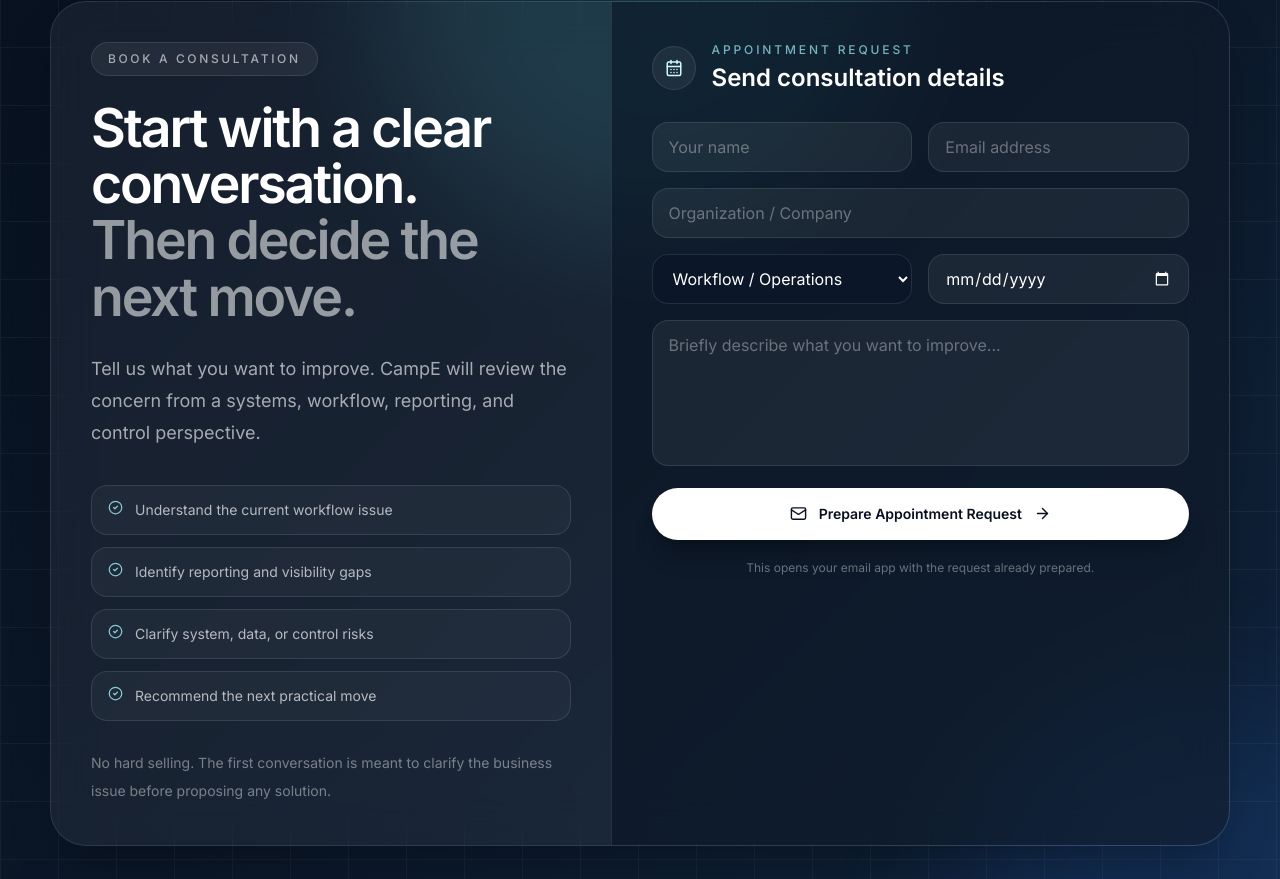
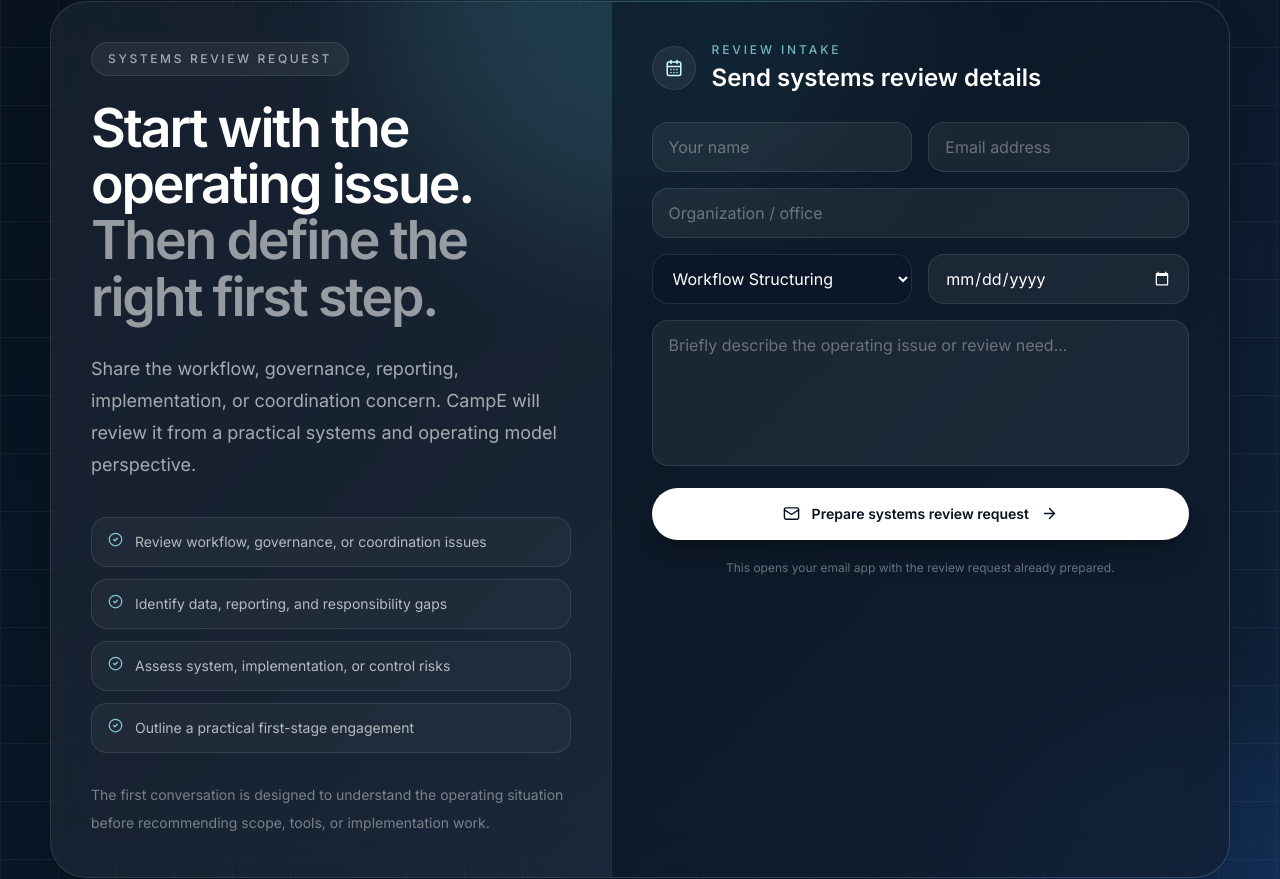
Before and after one commit to Otmzzz/campe-website-, a React (Vite) app: page / in a window 1280 px wide. Shown: the part 9688-10567 px from the top of the page. Built offline with nearby package versions, Linux system fonts and the light colour scheme.

Commit message:
Polish CampE systems review request section

```diff
--- a/src/app/components/FinalCTA.tsx
+++ b/src/app/components/FinalCTA.tsx
@@ -7,25 +7,25 @@ export function FinalCTA() {
     name: '',
     email: '',
     organization: '',
-    concern: 'Workflow / Operations',
+    concern: 'Workflow Structuring',
     preferredDate: '',
     message: '',
   });
 
   const points = [
-    'Understand the current workflow issue',
-    'Identify reporting and visibility gaps',
-    'Clarify system, data, or control risks',
-    'Recommend the next practical move',
+    'Review workflow, governance, or coordination issues',
+    'Identify data, reporting, and responsibility gaps',
+    'Assess system, implementation, or control risks',
+    'Outline a practical first-stage engagement',
   ];
 
   const concerns = [
-    'Workflow / Operations',
-    'Dashboards / Reporting',
-    'AI Workflow Design',
-    'Cloud / Systems Readiness',
-    'Cybersecurity / Controls',
-    'General Consultation',
+    'Workflow Structuring',
+    'Governance / Control Systems',
+    'Data Visibility / Reporting',
+    'Implementation Planning',
+    'Emergency / Field Coordination',
+    'General Systems Review',
   ];
 
   const handleChange = (
@@ -37,17 +37,17 @@ export function FinalCTA() {
   const handleSubmit = (e: React.FormEvent) => {
     e.preventDefault();
 
-    const subject = encodeURIComponent('CampE Clarity Consultation Request');
+    const subject = encodeURIComponent('CampE Systems Review Request');
 
     const body = encodeURIComponent(
       `Hello CampE Technologies,
 
-I would like to request a clarity consultation.
+I would like to request an initial systems review.
 
 Name: ${form.name}
 Email: ${form.email}
 Organization: ${form.organization}
-Concern Type: ${form.concern}
+Review Area: ${form.concern}
 Preferred Date: ${form.preferredDate}
 
 Message:
@@ -80,20 +80,21 @@ Thank you.`
             <div className="p-6 sm:p-8 lg:p-10">
               <div className="mb-6 inline-flex items-center rounded-full border border-white/10 bg-white/[0.06] px-4 py-2">
                 <span className="text-xs font-medium uppercase tracking-[0.22em] text-white/60">
-                  Book a Consultation
+                  Systems Review Request
                 </span>
               </div>
 
               <h2 className="max-w-xl text-4xl font-semibold tracking-[-0.04em] text-white sm:text-5xl lg:text-[3.35rem] lg:leading-[1.05]">
-                Start with a clear conversation.
+                Start with the operating issue.
                 <span className="block text-white/55">
-                  Then decide the next move.
+                  Then define the right first step.
                 </span>
               </h2>
 
               <p className="mt-7 max-w-xl text-base leading-8 text-white/62 sm:text-lg">
-                Tell us what you want to improve. CampE will review the concern
-                from a systems, workflow, reporting, and control perspective.
+                Share the workflow, governance, reporting, implementation, or
+                coordination concern. CampE will review it from a practical
+                systems and operating model perspective.
               </p>
 
               <div className="mt-9 space-y-3">
@@ -109,8 +110,8 @@ Thank you.`
               </div>
 
               <p className="mt-7 text-sm leading-7 text-white/42">
-                No hard selling. The first conversation is meant to clarify the
-                business issue before proposing any solution.
+                The first conversation is designed to understand the operating
+                situation before recommending scope, tools, or implementation work.
               </p>
             </div>
 
@@ -123,10 +124,10 @@ Thank you.`
 
                 <div>
                   <p className="text-xs font-medium uppercase tracking-[0.24em] text-cyan-200/70">
-                    Appointment Request
+                    Review Intake
                   </p>
                   <h3 className="mt-1 text-2xl font-semibold text-white">
-                    Send consultation details
+                    Send systems review details
                   </h3>
                 </div>
               </div>
@@ -157,7 +158,7 @@ Thank you.`
                   name="organization"
                   value={form.organization}
                   onChange={handleChange}
-                  placeholder="Organization / Company"
+                  placeholder="Organization / office"
                   className="w-full rounded-2xl border border-white/10 bg-white/[0.06] px-4 py-3 text-sm text-white outline-none transition placeholder:text-white/35 focus:border-cyan-200/40 focus:bg-white/[0.08]"
                 />
 
@@ -188,7 +189,7 @@ Thank you.`
                   onChange={handleChange}
                   required
                   rows={5}
-                  placeholder="Briefly describe what you want to improve..."
+                  placeholder="Briefly describe the operating issue or review need..."
                   className="w-full resize-none rounded-2xl border border-white/10 bg-white/[0.06] px-4 py-3 text-sm leading-7 text-white outline-none transition placeholder:text-white/35 focus:border-cyan-200/40 focus:bg-white/[0.08]"
                 />
 
@@ -197,7 +198,7 @@ Thank you.`
                   className="group inline-flex w-full items-center justify-center gap-3 rounded-full bg-white px-7 py-4 text-sm font-semibold text-[#07111f] shadow-xl shadow-black/20 transition hover:bg-cyan-50"
                 >
                   <Mail size={17} />
-                  Prepare Appointment Request
+                  Prepare systems review request
                   <ArrowRight
                     size={17}
                     className="transition-transform group-hover:translate-x-1"
@@ -205,7 +206,7 @@ Thank you.`
                 </button>
 
                 <p className="text-center text-xs leading-6 text-white/38">
-                  This opens your email app with the request already prepared.
+                  This opens your email app with the review request already prepared.
                 </p>
               </form>
             </div>
```
